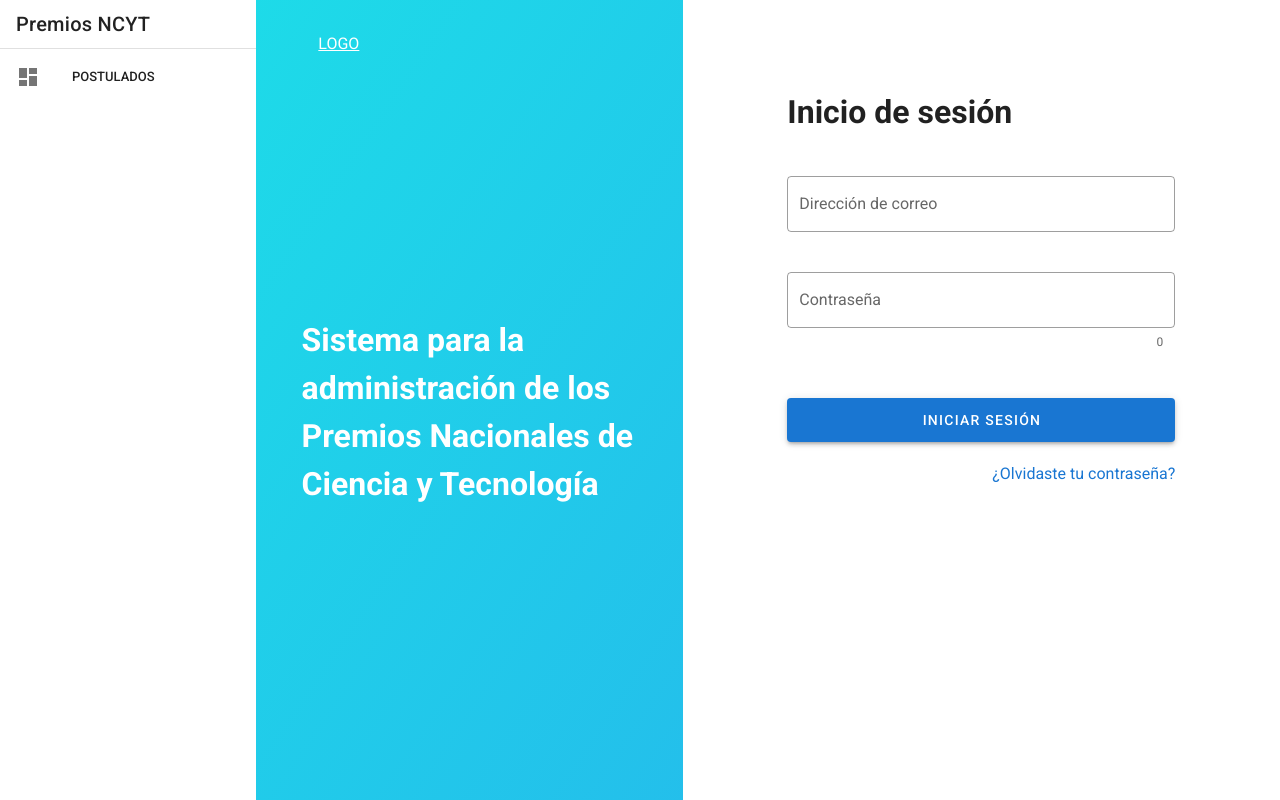
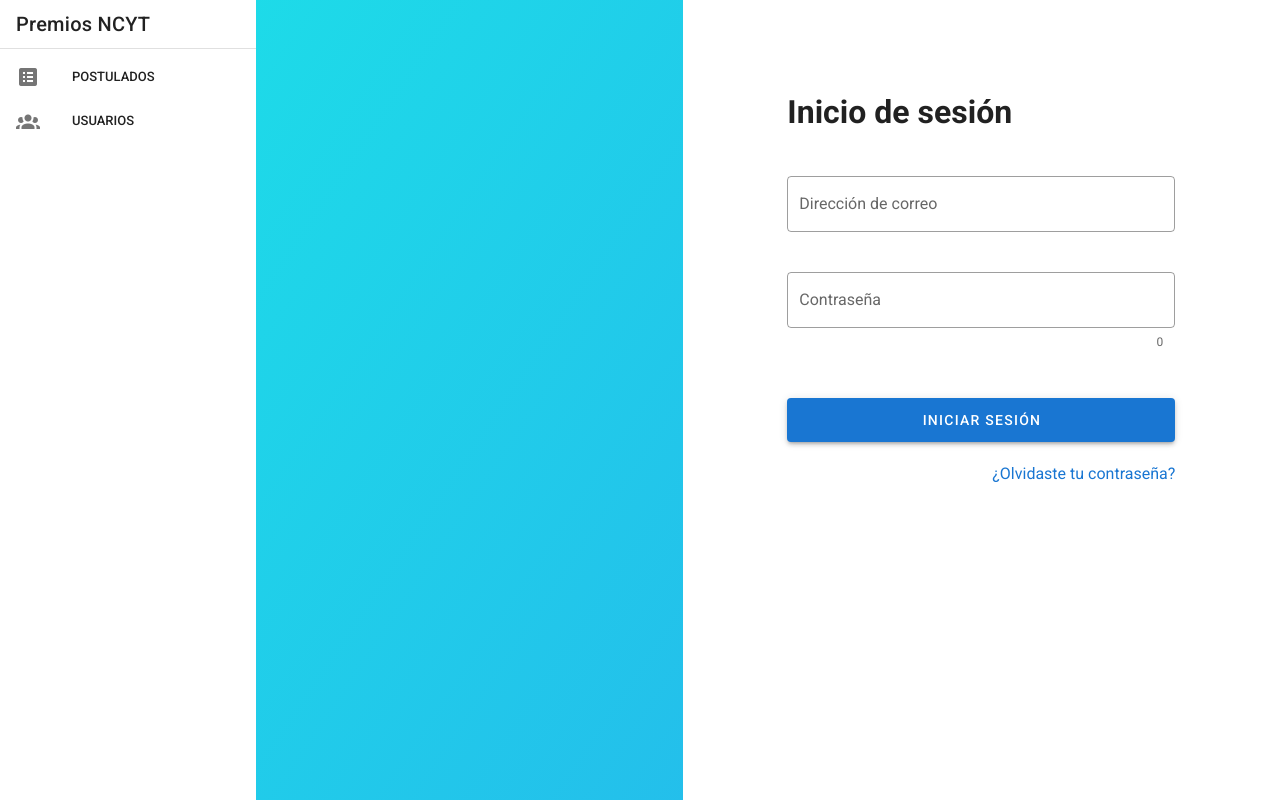
Before and after one commit to DarrCode/premios-ncyt, a Vue app: page /login in a window 1280 px wide. Built offline with nearby package versions, Linux system fonts and the light colour scheme.

Commit message:
creacion de opcion usuarios

```diff
--- a/src/components/ui/Sidebar.vue
+++ b/src/components/ui/Sidebar.vue
@@ -43,7 +43,8 @@
       return {
 				drawer: true,
         items: [
-          { title: 'POSTULADOS', icon: 'mdi-view-dashboard' },
+          { title: 'POSTULADOS', icon: 'mdi-list-box' },
+          { title: 'USUARIOS', icon: 'mdi-account-group' },
         ],
       }
     },
--- a/src/views/auth/LoginView.vue
+++ b/src/views/auth/LoginView.vue
@@ -10,17 +10,15 @@
                 <v-row class="no-gutters">
                   <v-col cols="11" lg="9" class="mx-auto">
                     <div class="logo mt-5 ">
-                      <a class="d-flex white--text" href="index.html" title="premios">
-                        LOGO
-                      </a>
                     </div>
                   </v-col>
                 </v-row>
                 <v-row class="no-gutters my-auto">
                   <v-col cols="12" lg="10" class="mx-auto">
-                    <h1 class="text-9 font-weight-600 mb-5 white--text">
-                      Sistema para la administración de los Premios Nacionales de Ciencia y Tecnología
-                    </h1>
+                    <v-img
+                      class=""
+                      src="../../assets/img/premiosNacionales.png"
+                    ></v-img>
                   </v-col>
                 </v-row>
               </v-container>
```
Also changed, not shown: src/assets/img/premiosNacionales.png (added).
